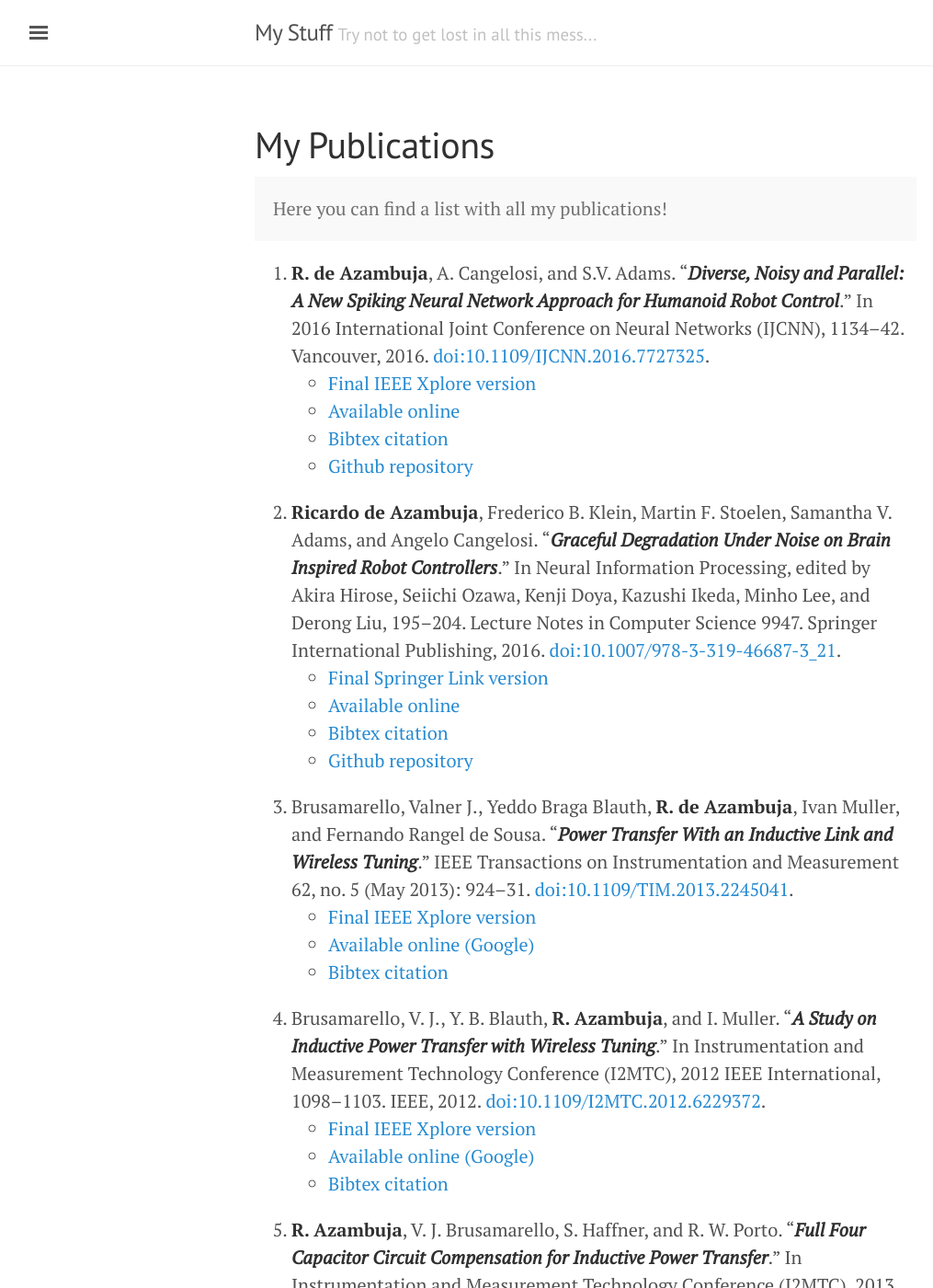
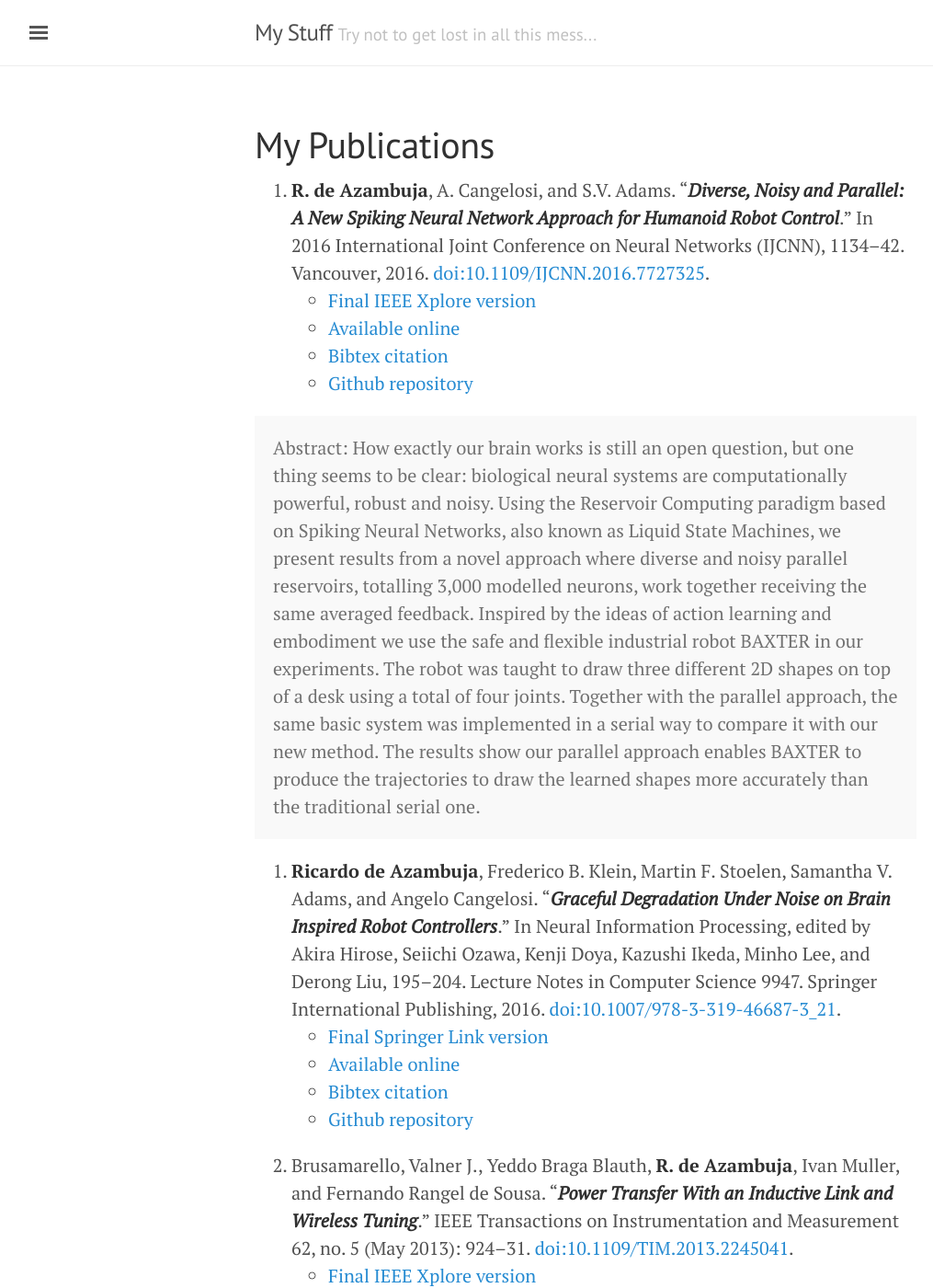
Before and after one commit to ricardodeazambuja/ricardodeazambuja.github.io, a Jekyll site: the page built from publications.md, in a window 1280 px wide and 1400 px high. Shown: the whole window at 92% size, without its empty margins (3-1018 px from the left). Built offline with Jekyll 4.4.1, drawn with Linux system fonts in a browser that asks for light colours.

Commit message:
Update publications.md

```diff
--- a/publications.md
+++ b/publications.md
@@ -2,16 +2,16 @@
 layout: page
 title: My Publications
 ---
-
-<p class="message">
-  Here you can find a list with all my publications!
-</p>
 
 1. **R. de Azambuja**, A. Cangelosi, and S.V. Adams. “**_Diverse, Noisy and Parallel: A New Spiking Neural Network Approach for Humanoid Robot Control_**.” In 2016 International Joint Conference on Neural Networks (IJCNN), 1134–42. Vancouver, 2016. [doi:10.1109/IJCNN.2016.7727325](http://dx.doi.org/10.1109/IJCNN.2016.7727325).
   * [Final IEEE Xplore version](http://ieeexplore.ieee.org/document/7727325/)
   * [Available online](https://github.com/ricardodeazambuja/IJCNN2016/raw/master/IJCNN2016_preprint.pdf)
   * [Bibtex citation](https://github.com/ricardodeazambuja/ricardodeazambuja.github.io/raw/master/public/citations/de_azambuja_diverse_2016.bib)
   * [Github repository](https://github.com/ricardodeazambuja/IJCNN2016)
+<p class="message">
+Abstract:
+How exactly our brain works is still an open question, but one thing seems to be clear: biological neural systems are computationally powerful, robust and noisy. Using the Reservoir Computing paradigm based on Spiking Neural Networks, also known as Liquid State Machines, we present results from a novel approach where diverse and noisy parallel reservoirs, totalling 3,000 modelled neurons, work together receiving the same averaged feedback. Inspired by the ideas of action learning and embodiment we use the safe and flexible industrial robot BAXTER in our experiments. The robot was taught to draw three different 2D shapes on top of a desk using a total of four joints. Together with the parallel approach, the same basic system was implemented in a serial way to compare it with our new method. The results show our parallel approach enables BAXTER to produce the trajectories to draw the learned shapes more accurately than the traditional serial one.
+</p>
 2. **Ricardo de Azambuja**, Frederico B. Klein, Martin F. Stoelen, Samantha V. Adams, and Angelo Cangelosi. “**_Graceful Degradation Under Noise on Brain Inspired Robot Controllers_**.” In Neural Information Processing, edited by Akira Hirose, Seiichi Ozawa, Kenji Doya, Kazushi Ikeda, Minho Lee, and Derong Liu, 195–204. Lecture Notes in Computer Science 9947. Springer International Publishing, 2016. [doi:10.1007/978-3-319-46687-3_21](http://dx.doi.org/10.1007/978-3-319-46687-3_21).
   * [Final Springer Link version](http://link.springer.com/chapter/10.1007/978-3-319-46687-3_21)
   * [Available online](https://github.com/ricardodeazambuja/ICONIP2016/raw/master/ICONIP2016_preprint.pdf)
```
